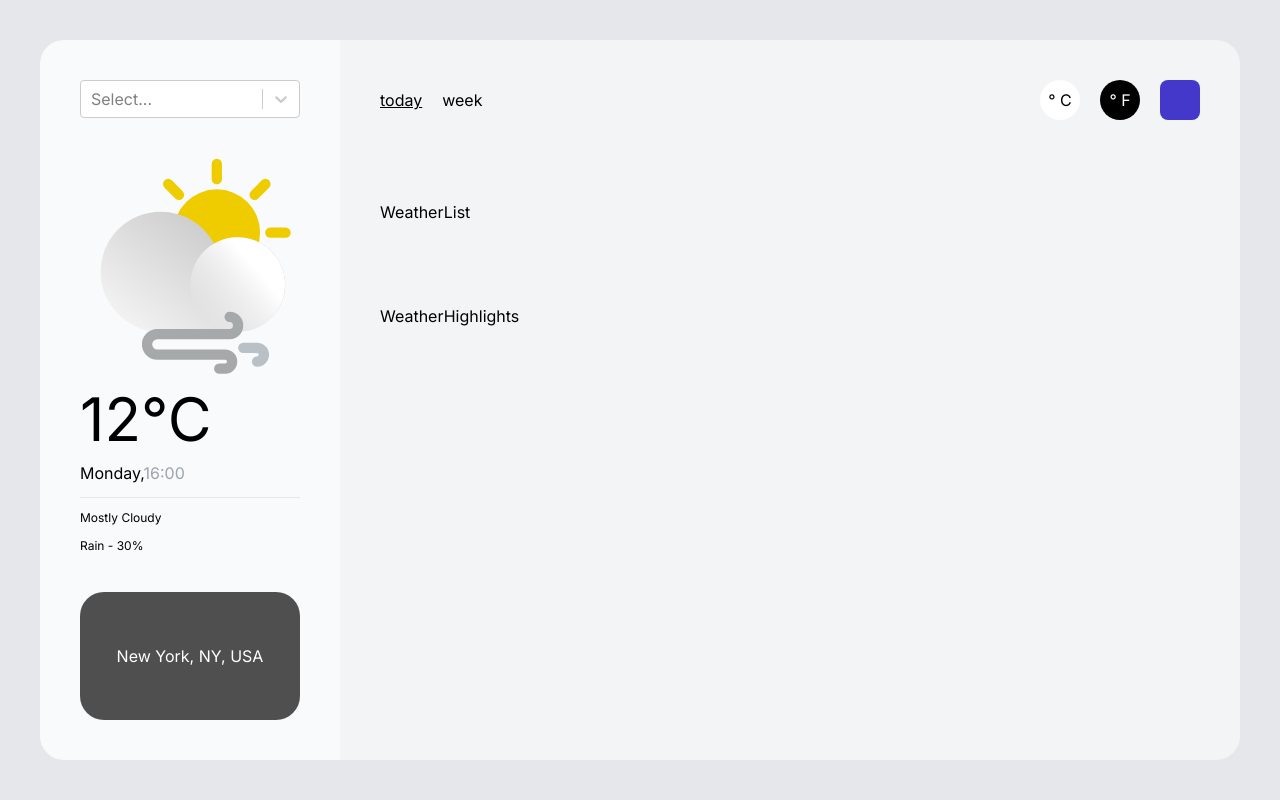
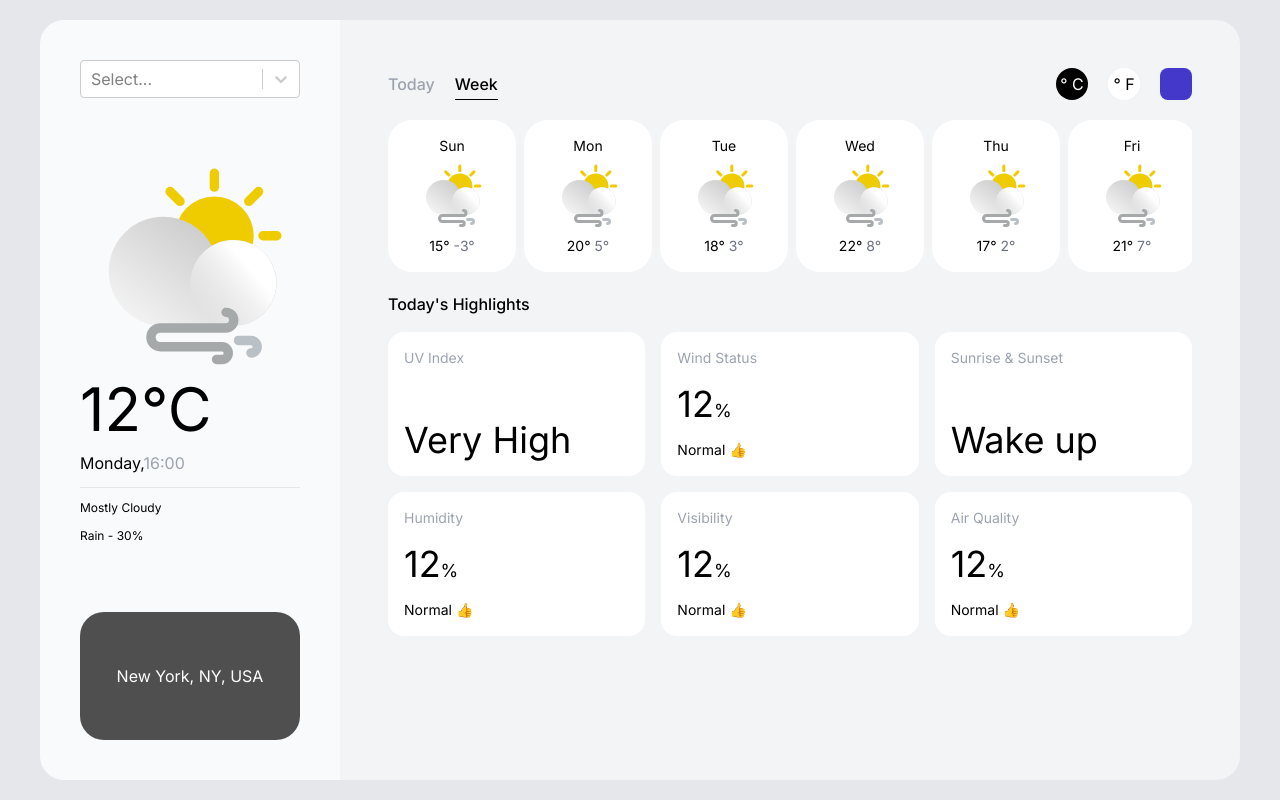
Before and after one commit to prayush21/weather-app, a Next.js app: page / in a window 1280 px wide. Built offline with nearby package versions, Linux system fonts and the light colour scheme; grey boxes are pictures that could not be loaded.

Commit message:
Complete UI

```diff
--- a/package.json
+++ b/package.json
@@ -12,7 +12,8 @@
     "next": "14.2.2",
     "react": "^18",
     "react-dom": "^18",
-    "react-select": "^5.8.0"
+    "react-select": "^5.8.0",
+    "sharp": "^0.33.3"
   },
   "devDependencies": {
     "eslint": "^8",
--- a/src/app/page.js
+++ b/src/app/page.js
@@ -3,7 +3,7 @@ import Sider from "@/components/sider";
 
 export default function Home() {
   return (
-    <main className=" w-screen h-screen sm:p-10">
+    <main className=" w-screen h-screen sm:px-10 py-5">
       <div className="max-w-full w-full h-full m-auto grid grid-flow-row sm:grid-cols-4 rounded-xl">
         <Sider />
         <Main />
--- a/src/components/current-weather.jsx
+++ b/src/components/current-weather.jsx
@@ -5,9 +5,10 @@ function CurrentWeather() {
   return (
     <div className=" w-full flex flex-col gap-3">
       <Image
+        className="self-center"
         src={weatherIconSvg}
-        height={280}
-        width={280}
+        height={200}
+        width={200}
         alt="current-weather-icon"
       />
       <div className=" text-6xl">12&deg;C</div>
--- /dev/null
+++ b/src/components/highlight-card.jsx
@@ -0,0 +1,18 @@
+import React from "react";
+
+function HighlightCard({ id, title }) {
+  return (
+    <div
+      key={id}
+      className="col-span-1 min-h-36 row-span-6 bg-white rounded-2xl p-4 flex flex-col justify-between"
+    >
+      <div className=" text-gray-400 font-normal text-sm">{title}</div>
+      <div className="font-normal text-4xl">
+        12<span className="text-lg">%</span>
+      </div>
+      <div className="font-normal text-sm">Normal &#128077;</div>
+    </div>
+  );
+}
+
+export default HighlightCard;
--- a/src/components/main.js
+++ b/src/components/main.js
@@ -5,7 +5,7 @@ import WeatherHighlights from "./weather-highlights";
 
 function Main() {
   return (
-    <div className="bg-gray-100 sm:col-span-3 sm:rounded-e-3xl p-10">
+    <div className="bg-gray-100 sm:col-span-3 sm:rounded-e-3xl p-12 h-full">
       <Navbar />
       <WeatherList />
       <WeatherHighlights />
--- a/src/components/nav-bar.jsx
+++ b/src/components/nav-bar.jsx
@@ -3,18 +3,18 @@ import React from "react";
 function Navbar() {
   return (
     <div className="flex justify-between">
-      <div className="flex gap-5">
-        <button className=" underline">today</button>
-        <button>week</button>
+      <div className="flex gap-5 font-medium">
+        <button className=" text-gray-400">Today</button>
+        <button className="border-b border-black">Week</button>
       </div>
       <div className="flex gap-5">
-        <button className="p-1 h-10 w-10 bg-white rounded-full flex justify-center items-center">
+        <button className="p-1 h-8 w-8 bg-black text-white rounded-full flex justify-center items-center">
           &deg; C
         </button>
-        <button className="p-1 h-10 w-10 bg-black text-white rounded-full flex justify-center items-center">
+        <button className="p-1 h-8 w-8 bg-white rounded-full flex justify-center items-center">
           &deg; F
         </button>
-        <div className="h-10 w-10  rounded-lg bg-indigo-700"></div>
+        <div className="h-8 w-8  rounded-lg bg-indigo-700"></div>
       </div>
     </div>
   );
--- /dev/null
+++ b/src/components/sun-highlight-card.jsx
@@ -0,0 +1,15 @@
+import React from "react";
+
+function SunHighlightCard({ id, title }) {
+  return (
+    <div
+      key={id}
+      className="col-span-1 min-h-36 row-span-6 bg-white rounded-2xl p-4 flex flex-col justify-between"
+    >
+      <div className=" text-gray-400 font-normal text-sm">{title}</div>
+      <div className="font-normal text-4xl">Wake up</div>
+    </div>
+  );
+}
+
+export default SunHighlightCard;
--- /dev/null
+++ b/src/components/uv-highlight-card.jsx
@@ -0,0 +1,16 @@
+import React from "react";
+
+function UVHighlightCard({ title, id }) {
+  console.log("id", id);
+  return (
+    <div
+      key={id}
+      className="col-span-1 min-h-36 row-span-6 bg-white rounded-2xl p-4 flex flex-col justify-between"
+    >
+      <div className=" text-gray-400 font-normal text-sm">{title}</div>
+      <div className="font-normal text-4xl">Very High</div>
+    </div>
+  );
+}
+
+export default UVHighlightCard;
--- a/src/components/weather-highlights.jsx
+++ b/src/components/weather-highlights.jsx
@@ -1,7 +1,57 @@
 import React from "react";
+import UVHighlightCard from "./uv-highlight-card";
+import HighlightCard from "./highlight-card";
+import SunHighlightCard from "./sun-highlight-card";
 
 function WeatherHighlights() {
-  return <div>WeatherHighlights</div>;
+  const highlightsList = [
+    {
+      id: 1,
+      title: "UV Index",
+      cardType: "uv",
+    },
+    {
+      id: 2,
+      title: "Wind Status",
+      cardType: "generic",
+    },
+    {
+      id: 3,
+      title: "Sunrise & Sunset",
+      cardType: "sun",
+    },
+    {
+      id: 4,
+      title: "Humidity",
+      cardType: "generic",
+    },
+    {
+      id: 5,
+      title: "Visibility",
+      cardType: "generic",
+    },
+    {
+      id: 6,
+      title: "Air Quality",
+      cardType: "generic",
+    },
+  ];
+  return (
+    <div className="flex flex-col min-h-fit gap-4">
+      <div className="font-medium grow-0">Today&#39;s Highlights</div>
+      <div className="grid grid-cols-3 grid-rows-12 gap-4 grow w-full h-full">
+        {highlightsList.map(({ id, cardType, title }) => {
+          return cardType == "uv" ? (
+            <UVHighlightCard title={title} id={id} />
+          ) : cardType == "sun" ? (
+            <SunHighlightCard title={title} id={id} />
+          ) : (
+            <HighlightCard title={title} id={id} />
+          );
+        })}
+      </div>
+    </div>
+  );
 }
 
 export default WeatherHighlights;
--- a/src/components/weather-list.jsx
+++ b/src/components/weather-list.jsx
@@ -1,7 +1,78 @@
 import React from "react";
+import weatherIconSvg from "../../public/weatherIcon.svg";
+import Image from "next/image";
+
+const weekListItems = [
+  { title: "Sun", icon: weatherIconSvg, maxTemp: 15, minTemp: -3 },
+  { title: "Mon", icon: weatherIconSvg, maxTemp: 20, minTemp: 5 },
+  { title: "Tue", icon: weatherIconSvg, maxTemp: 18, minTemp: 3 },
+  { title: "Wed", icon: weatherIconSvg, maxTemp: 22, minTemp: 8 },
+  { title: "Thu", icon: weatherIconSvg, maxTemp: 17, minTemp: 2 },
+  { title: "Fri", icon: weatherIconSvg, maxTemp: 21, minTemp: 7 },
+  { title: "Sat", icon: weatherIconSvg, maxTemp: 19, minTemp: 4 },
+];
+
+const weatherListItems = [
+  { title: "12AM", icon: weatherIconSvg, maxTemp: 15, minTemp: -3 },
+  { title: "1AM", icon: weatherIconSvg, maxTemp: 20, minTemp: 5 },
+  { title: "2AM", icon: weatherIconSvg, maxTemp: 18, minTemp: 3 },
+  { title: "3AM", icon: weatherIconSvg, maxTemp: 22, minTemp: 8 },
+  { title: "4AM", icon: weatherIconSvg, maxTemp: 17, minTemp: 2 },
+  { title: "5AM", icon: weatherIconSvg, maxTemp: 21, minTemp: 7 },
+  { title: "6AM", icon: weatherIconSvg, maxTemp: 19, minTemp: 4 },
+  { title: "7AM", icon: weatherIconSvg, maxTemp: 15, minTemp: -3 },
+  { title: "8AM", icon: weatherIconSvg, maxTemp: 20, minTemp: 5 },
+  { title: "9AM", icon: weatherIconSvg, maxTemp: 18, minTemp: 3 },
+  { title: "10AM", icon: weatherIconSvg, maxTemp: 22, minTemp: 8 },
+  { title: "11AM", icon: weatherIconSvg, maxTemp: 17, minTemp: 2 },
+  { title: "12PM", icon: weatherIconSvg, maxTemp: 21, minTemp: 7 },
+  { title: "1PM", icon: weatherIconSvg, maxTemp: 19, minTemp: 4 },
+  { title: "2PM", icon: weatherIconSvg, maxTemp: 15, minTemp: -3 },
+  { title: "3PM", icon: weatherIconSvg, maxTemp: 20, minTemp: 5 },
+  { title: "4PM", icon: weatherIconSvg, maxTemp: 18, minTemp: 3 },
+  { title: "5PM", icon: weatherIconSvg, maxTemp: 22, minTemp: 8 },
+  { title: "6PM", icon: weatherIconSvg, maxTemp: 17, minTemp: 2 },
+  { title: "7PM", icon: weatherIconSvg, maxTemp: 21, minTemp: 7 },
+  { title: "8PM", icon: weatherIconSvg, maxTemp: 19, minTemp: 4 },
+  { title: "9PM", icon: weatherIconSvg, maxTemp: 15, minTemp: -3 },
+  { title: "10PM", icon: weatherIconSvg, maxTemp: 20, minTemp: 5 },
+  { title: "11PM", icon: weatherIconSvg, maxTemp: 18, minTemp: 3 },
+];
 
 function WeatherList() {
-  return <div className="py-20">WeatherList</div>;
+  const listItems = weekListItems;
+  return (
+    // <div className="my-10 px-4 flex gap-1">
+    // <div className="my-10 px-4 grid grid-cols-7 gap-2 overflow-x-scroll">
+    //   {weatherListItems.map(({ title, maxTemp, minTemp, icon }, index) => {
+    //     return (
+    //       <div
+    //         key={title}
+    //         className="bg-white h-36 min-w-28 max-w-72 p-4 rounded-3xl col-span-1"
+    //       >
+    //         {title}
+    //       </div>
+    //     );
+    //   })}
+    // </div>
+    <div className={`my-5 flex overflow-x-auto no-scrollbar w-full`}>
+      {listItems.map(({ title, maxTemp, minTemp, icon }, index) => {
+        return (
+          <div
+            key={title}
+            className="bg-white min-h-36 min-w-32 max-w-72 p-4 rounded-3xl mr-2 flex flex-col items-center gap-2"
+          >
+            <div className=" text-sm">{title}</div>
+            <Image src={icon} alt="weather-icon" />
+            <div className=" text-pretty text-sm">
+              <span className="">{maxTemp}&deg;</span>{" "}
+              <span className="text-gray-500">{minTemp}&deg;</span>
+            </div>
+          </div>
+        );
+      })}
+    </div>
+  );
 }
 
 export default WeatherList;
--- a/tailwind.config.js
+++ b/tailwind.config.js
@@ -14,5 +14,19 @@ module.exports = {
       },
     },
   },
-  plugins: [],
+  plugins: [
+    function ({ addUtilities }) {
+      const newUtilities = {
+        ".no-scrollbar::-webkit-scrollbar": {
+          display: "none",
+        },
+        ".no-scrollbar": {
+          "-ms-overflow-style": "none",
+          "scrollbar-width": "none",
+        },
+      };
+
+      addUtilities(newUtilities);
+    },
+  ],
 };
```
Also changed, not shown: 1 other file (tests, documents, lock files or other folders).
